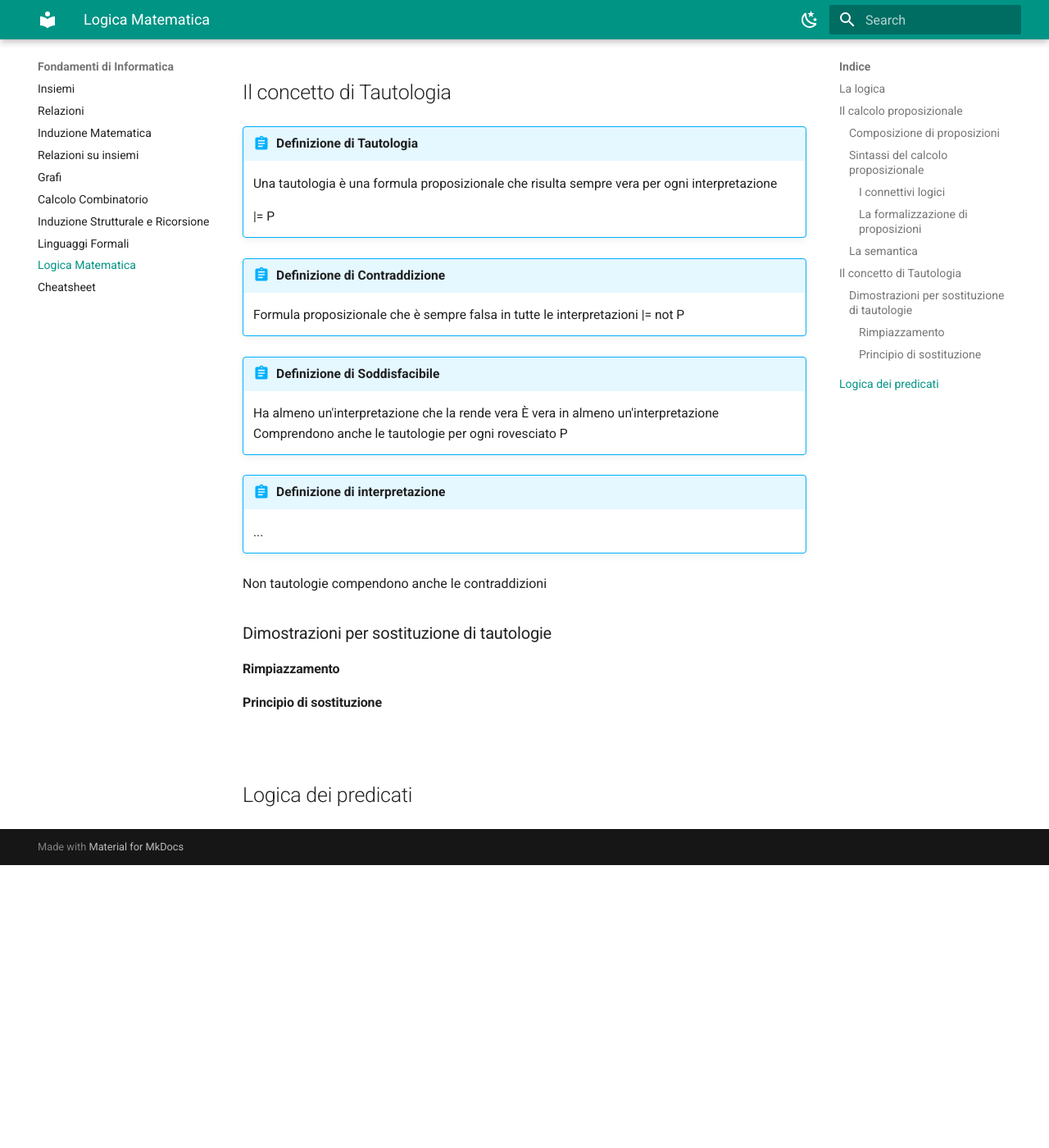
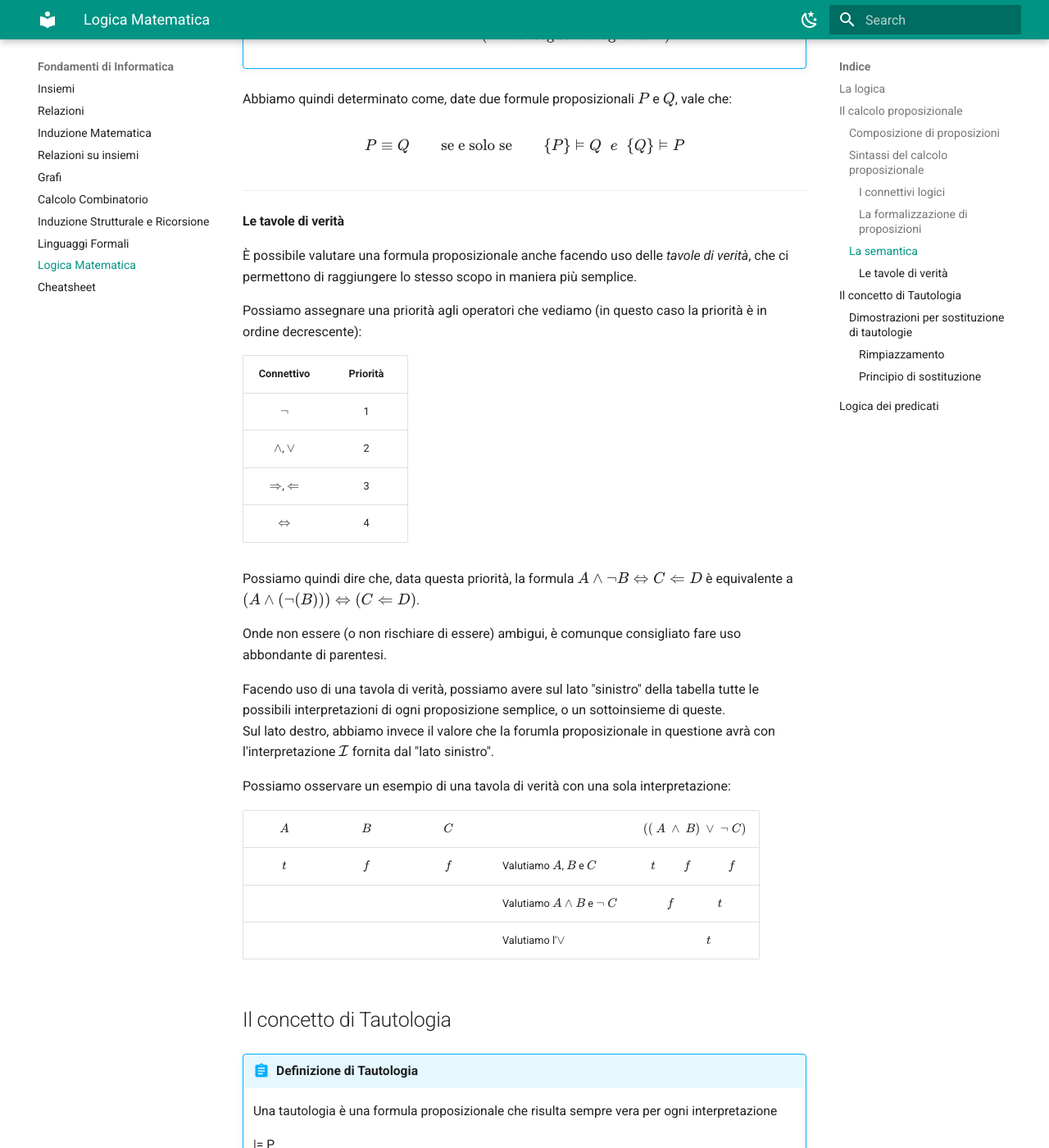
Before and after one commit to Pandry/appunti, an MkDocs documentation site: the page built from docs/FdI/logica.md, in a window 1280 px wide and 1400 px high, scrolled down 6699 px. Shown: the whole window at 82% size. Built offline with MkDocs 1.6.1 and Material for MkDocs 9.7.7, drawn with Linux system fonts in a browser that asks for light colours; before the commit the page ends 7754 px from its top, so only the background shows below that; some of the changed text lies outside the part shown.

Commit message:
Aggiunta tabella di verità formattata di merda

```diff
--- a/docs/FdI/logica.md
+++ b/docs/FdI/logica.md
@@ -72,7 +72,12 @@ La semantica di una proposizione (il suo valore) si può calcolare per induzione
 Il risultato in genere però non è assoluto ma dipende da un'_interpretazione_.
 
 !!! abstract "Definizione di interpretazione"
-    Con interpretazione si intende una funzione $\mathcal I : X \rightarrow \{t,f\}$ che ci permetta de di assegnare un valore di verità ad ogni simbolo proposizionale.
+    Con interpretazione si intende una funzione $\mathcal I : X \rightarrow \{t,f\}$ che ci permetta di assegnare un valore di verità ad ogni simbolo proposizionale.
+
+Possiamo pensare ad un'interpretazione in una proposizione composta (che definiremo a breve) come ad funzione che mappa ogni simbolo proposizionale ad un valore.
+Ad esempio, avendo i simboli $A$, $B$ e $C$, l'interpretazione ci permette di definire i corrispettivi valori: $A=t$, $B=f$ e $C=t$.
+
+---
 
 Per comporre le proposizioni semplici, come abbiamo detto prima, abbiamo bisogno dei connettivi logici, che abbiamo visto prima, ma senza vedere la loro semantica.
 I connettivi logici possono essere visti come funzioni $Bool \times Bool \rightarrow Bool$.
@@ -175,8 +180,39 @@ $$
 P \equiv Q \qquad \text {se e solo se} \qquad \{P\} \vDash Q \;\; e \;\; \{Q\} \vDash P
 $$
 
+---
+
+#### Le tavole di verità
+
+È possibile valutare una formula proposizionale anche facendo uso delle _tavole di verità_, che ci permettono di raggiungere lo stesso scopo in maniera più semplice.
+
+Possiamo assegnare una priorità agli operatori che vediamo (in questo caso la priorità è in ordine decrescente):
+
+|           Connettivo            | Priorità |
+|:-------------------------------:|:--------:|
+| $\neg$                          |    1     |
+| $\land$, $\lor$                 |    2     |
+| $\Rightarrow$, $\Leftarrow$     |    3     |
+| $\Leftrightarrow$               |    4     |
+
+Possiamo quindi dire che, data questa priorità, la formula $A \land \neg B \Leftrightarrow C \Leftarrow D$ è equivalente a $(A \land (\neg (B))) \Leftrightarrow (C \Leftarrow D)$.
+
+Onde non essere (o non rischiare di essere) ambigui, è comunque consigliato fare uso abbondante di parentesi.
+
+Facendo uso di una tavola di verità, possiamo avere sul lato "sinistro" della tabella tutte le possibili interpretazioni di ogni proposizione semplice, o un sottoinsieme di queste.
+Sul lato destro, abbiamo invece il valore che la forumla proposizionale in questione avrà con l'interpretazione $\cal I$ fornita dal "lato sinistro".
+
+Possiamo osservare un esempio di una tavola di verità con una sola interpretazione:
+
+| $A$ | $B$ | $C$ | | $((\ A \ \land \ B) \ \lor \ \neg \ C)$ |
+|:---:|:---:|:---:|-|:---------------------------------------:|
+| $t$ | $f$ | $f$ | Valutiamo $A$, $B$ e $C$ | $t \qquad ~ f \qquad \quad f ~$         |
+|     |     |     | Valutiamo $A \land B$ e $\neg \ C$| $\ f \qquad \quad ~ ~ t ~$              |
+|     |     |     | Valutiamo l'$\lor$| $\qquad ~ t$                            |
 
 ## Il concetto di Tautologia
+
+
 
 !!! abstract "Definizione di Tautologia"
     Una tautologia è una formula proposizionale che risulta sempre vera per ogni interpretazione
```
